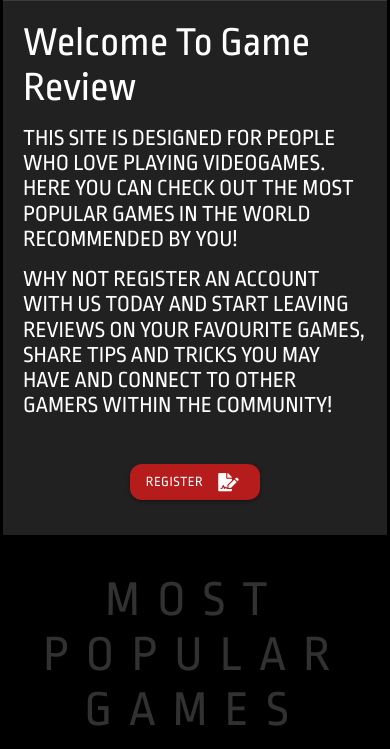
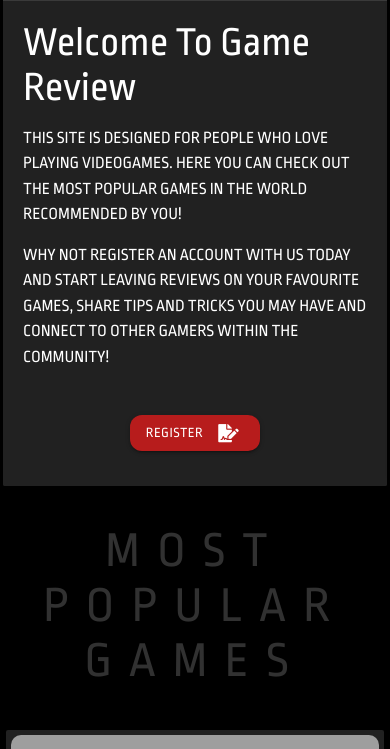
Before and after one commit to aMurphy85/Game-review-ms3, a Flask app: page / in a window 390 px wide. Shown: the part 429-1178 px from the top of the page. Run offline with Flask 2, Linux system fonts and the light colour scheme; some libraries are stand-ins or nearby versions; grey boxes are pictures that could not be loaded.

Commit message:
Bug fix site info font size on index.html

```diff
--- a/static/css/style.css
+++ b/static/css/style.css
@@ -54,6 +54,7 @@ nav {
 }
 
 .site-info {
+    font-size: 22px;
     margin: 15px;
 }
 
@@ -397,7 +398,9 @@ main {
 /* -------------------------------------------------- media queries */
 
 @media (max-width: 992px) {
-
+    .site-info {
+        font-size: 19px;
+    }
 }
 
 @media (max-width: 576px) {
@@ -417,6 +420,9 @@ main {
     .slides {
         height:370px !important;
     }
+    .site-info {
+        font-size: 17px;
+    }
     #card-image {
         height: 270px;
         padding: 10px;
--- a/templates/index.html
+++ b/templates/index.html
@@ -40,18 +40,18 @@
                 </div>
                 <div class="card-action white-text">
                     <h3 class="site-title">Welcome To Game Review</h3>
-                    <h5 class="site-info white-text">
+                    <p class="site-info white-text">
                         THIS SITE IS DESIGNED FOR PEOPLE WHO LOVE PLAYING
                         VIDEOGAMES. HERE YOU CAN CHECK OUT THE MOST
                         POPULAR GAMES IN THE WORLD RECOMMENDED BY YOU!
-                    </h5>
-                    <h5 class="site-info white-text">
+                    </p>
+                    <p class="site-info white-text">
                         WHY NOT REGISTER AN ACCOUNT WITH US TODAY
                         AND START LEAVING REVIEWS ON YOUR
                         FAVOURITE GAMES, SHARE TIPS AND
                         TRICKS YOU MAY HAVE AND CONNECT TO OTHER
                         GAMERS WITHIN THE COMMUNITY!
-                    </h5>
+                    </p>
                     <div class="row center-align">
                         <a class="btn red darken-4 register-btn" href="{{ url_for('register') }}" type="submit"
                           name="action">
```
